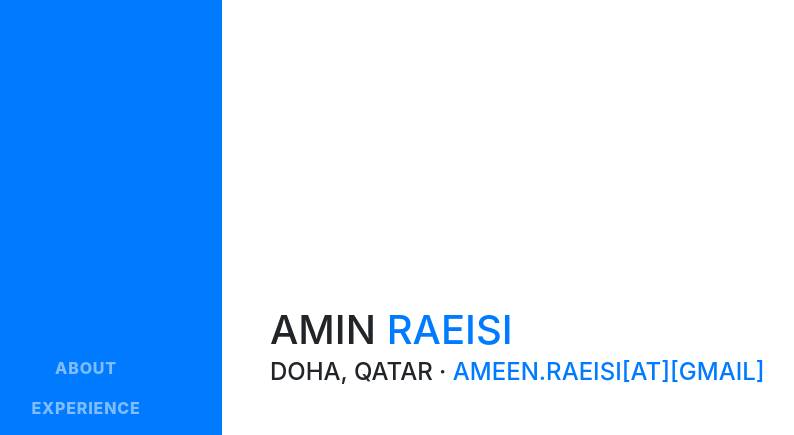
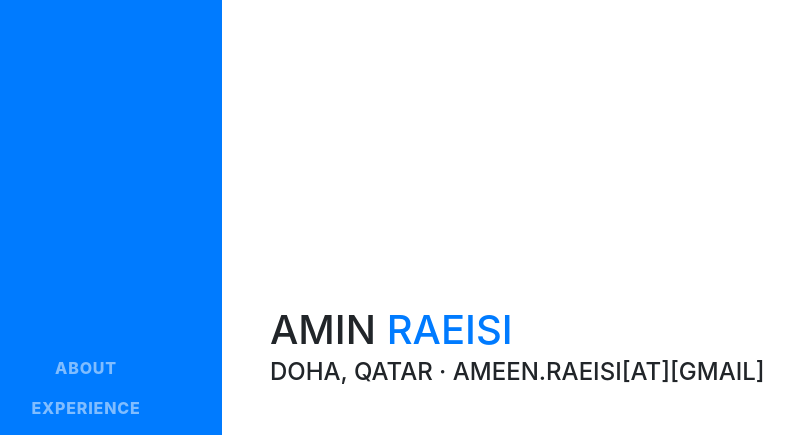
Before and after one commit to aminraeisi/aminraeisi.github.io, a website with bundled scripts: page index.html in a window 1280 px wide. Shown: the top 435 px of the page, without its empty margins (50-844 px from the left). Built offline with nearby package versions, Linux system fonts and the light colour scheme; a web font is replaced by a local one.

Commit message:
Change Email format

```diff
--- a/index.html
+++ b/index.html
@@ -57,8 +57,8 @@
           <h1 class="mb-0">Amin
             <span class="text-primary">Raeisi</span>
           </h1>
-          <div class="subheading mb-5">Doha, Qatar ·
-            <a href="mailto:ameen.raeisi@gmail.com">ameen.raeisi[at][gmail]</a>
+          <div class="subheading mb-5">
+            Doha, Qatar · ameen.raeisi[at][gmail]
           </div>
           <p class="lead mb-5" style="display:none;">I am experienced in leveraging agile frameworks to provide a robust synopsis for high level overviews. Iterative approaches to corporate strategy foster collaborative thinking to further the overall value proposition.</p>
           <div class="social-icons">
```
